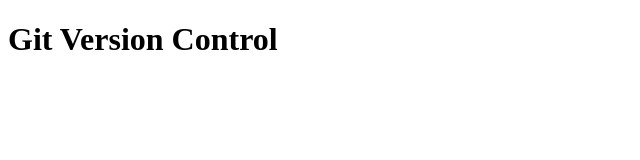
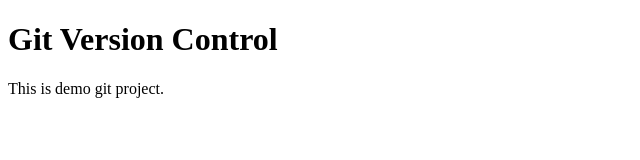
Before and after one commit to balapure51/firstgitrepo, a plain HTML site: page index.html in a window 1280 px wide. Shown: the whole page, without its empty margins (0-640 px from the left). Drawn offline with Linux system fonts and the light colour scheme.

Commit message:
Added paragraph

```diff
--- a/index.html
+++ b/index.html
@@ -7,5 +7,6 @@
 </head>
 <body>
     <h1>Git Version Control</h1>
+    <p>This is demo git project.</p>
 </body>
 </html>
```
